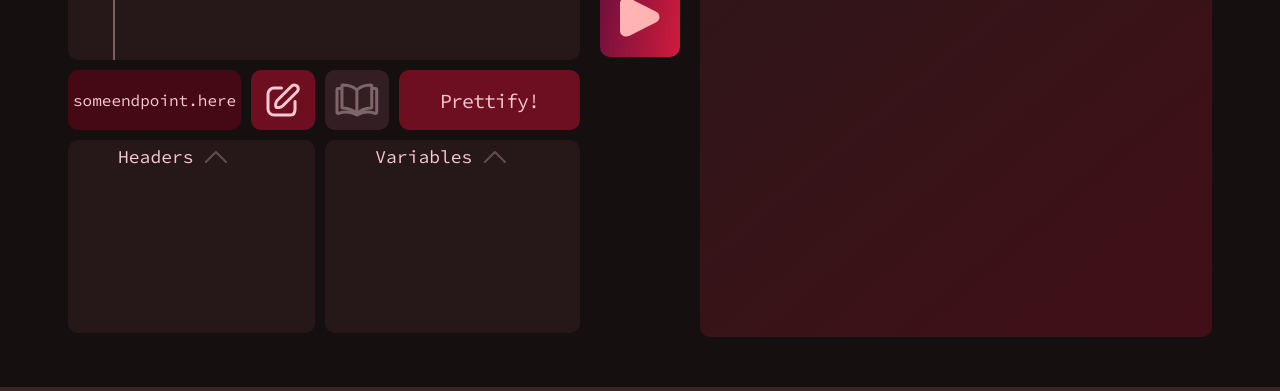
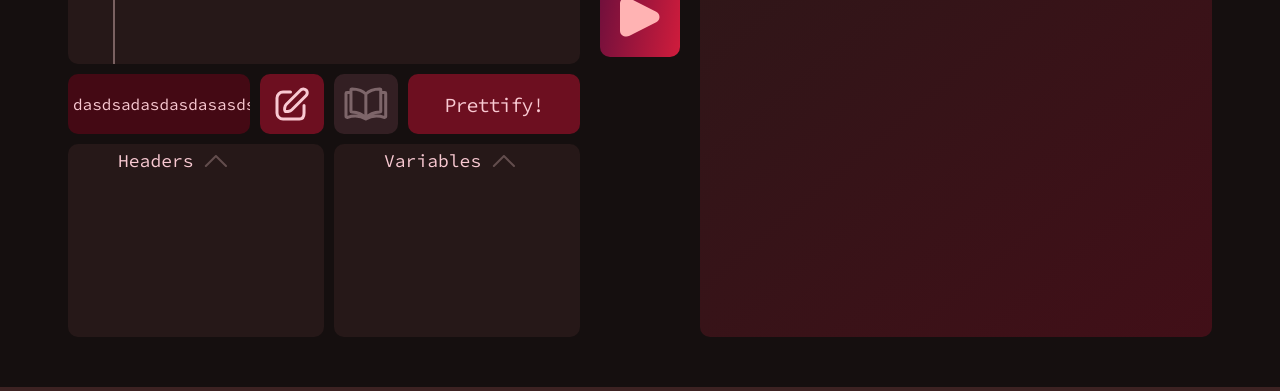
Before and after one commit to shchegolenkov/graphiql-app, a React (Vite) app: page /main in a window 1280 px wide. Shown: the part 353-744 px from the top of the page. Built offline with nearby package versions, Linux system fonts and the light colour scheme.

Commit message:
feat: finish responsive

```diff
--- a/src/pages/Main/Main.module.scss
+++ b/src/pages/Main/Main.module.scss
@@ -105,10 +105,19 @@ textarea {
 }
 
 .headersWrapper {
-  width: 60%;
+  width: 50%;
 }
 
 .variabledWrapper {
+  width: 50%;
+}
+
+.headers {
+  margin-bottom: -4px;
+}
+
+.variables {
+  margin-bottom: -4px;
 }
 
 .fold {
@@ -137,12 +146,6 @@ textarea {
   }
 }
 
-.headers {
-}
-
-.variables {
-}
-
 .folded {
   button {
     transition: $transition;
@@ -154,7 +157,7 @@ textarea {
 
   textarea {
     height: 23px;
-    padding: 0;
+    color: transparent;
     overflow: hidden;
   }
 }
@@ -165,6 +168,8 @@ textarea {
   align-items: center;
   margin: 10px 0;
   gap: 10px;
+
+  text-align: center;
 
   /* Firefox */
   * {
@@ -191,7 +196,6 @@ textarea {
     height: 60px;
     display: flex;
     align-items: center;
-    justify-content: center;
     padding: 5px;
 
     overflow: auto;
@@ -256,6 +260,12 @@ textarea {
 }
 
 @media (max-width: 1550px) {
+  // .endpointWrapper {
+  //   .endpoint {
+  //     width: 50%;
+  //   }
+  // }
+
   .editor {
     width: 40dvw;
   }
@@ -341,7 +351,6 @@ textarea {
 
     textarea {
       width: 100%;
-      height: 20dvh;
       border-radius: 0 0 10px 10px;
       transition: $transition;
     }
@@ -383,26 +392,17 @@ textarea {
 }
 
 @media (max-width: 470px) {
-  .editorWrapper {
-    width: 100%;
-  }
-
   .utilitiesWrapper {
-    display: flex;
     flex-direction: column;
-    width: 100%;
     gap: 0px;
-
-    textarea {
-      width: 100%;
-      height: 20dvh;
-      border-radius: 0 0 10px 10px;
-      transition: $transition;
-    }
 
     .headersWrapper,
     .variablesWrapper {
       width: 100%;
+    }
+
+    .otherUtilsWrapper {
+      flex-direction: row-reverse;
     }
 
     .endpointWrapper > button,
@@ -432,12 +432,27 @@ textarea {
     }
   }
 
-  .run {
-    width: 120px;
-    height: 70px;
+  .folded {
+    button {
+      transition: $transition;
+    }
+
+    img {
+      transform: rotate(0deg);
+    }
+
+    textarea {
+      color: transparent;
+      overflow: hidden;
+    }
   }
 
   .fold {
     font-size: 14px;
   }
+
+  .run {
+    width: 120px;
+    height: 70px;
+  }
 }
--- a/src/pages/Main/Main.tsx
+++ b/src/pages/Main/Main.tsx
@@ -45,14 +45,14 @@ export const Main = () => {
             <div className={styles.utilitiesWrapper}>
               <div className={styles.headersWrapper}>
                 <div className={styles.endpointWrapper}>
-                  <div className={styles.endpoint}>someendpoint.here</div>
+                  <div className={styles.endpoint}>dasdsadasdasdasasdsad</div>
                   <Button variant="contained" className={styles.endpointChange}>
                     <img src={edit} alt="" />
                   </Button>
                 </div>
                 <div
                   className={`${styles.headers} ${
-                    isHeadersActive ? styles.folded : null
+                    isHeadersActive ? styles.folded : ''
                   }`}
                 >
                   <button onClick={handleHeadersClick} className={styles.fold}>
@@ -80,7 +80,7 @@ export const Main = () => {
                 </div>
                 <div
                   className={`${styles.variables} ${
-                    isVariablesActive ? styles.folded : null
+                    isVariablesActive ? styles.folded : ''
                   }`}
                 >
                   <button
```
